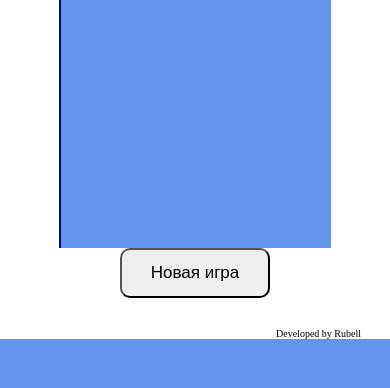
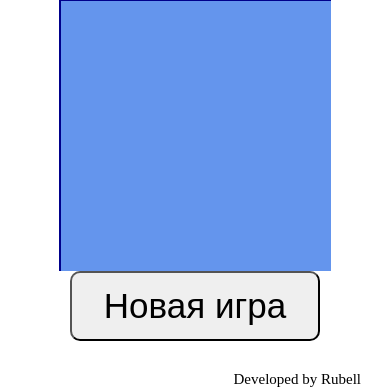
Before and after one commit to Sviatukha/tik-tak-toe-mobile, a PHP site: page /index.html in a window 390 px wide. Shown: the part 2279-2667 px from the top of the page. Before the commit the page ends 2618 px from the top, so only its background shows below. Run offline with PHP 8.4, Linux system fonts and the light colour scheme.

Commit message:
First commit

```diff
--- a/styles.css
+++ b/styles.css
@@ -47,9 +47,9 @@ span {
 
 .reset {
     margin-bottom: 30px;
-    width: 150px;
-    height: 50px;
-    font-size: 17px;
+    width: 250px;
+    height: 70px;
+    font-size: 35px;
     border-radius: 10px;
 }
 .zero::after {
@@ -82,7 +82,7 @@ span {
     transform: rotate(45deg);
 }
 .player-move, .message{
-    font-size: 15px;
+    font-size: 35px;
     font-weight: bold;
     font-family: 'Franklin Gothic Medium', 'Arial Narrow', Arial, sans-serif;
 }
@@ -91,12 +91,6 @@ span {
 }
 .dev {
     text-align: right;
-    font-size: 10px;
+    font-size: 15px;
     margin-right: 20px;
 }
-@media screen and (max-width: 520px) {
-  main{
-    max-width: 520px;
-    min-width: 301px;
-  }
-}
```
